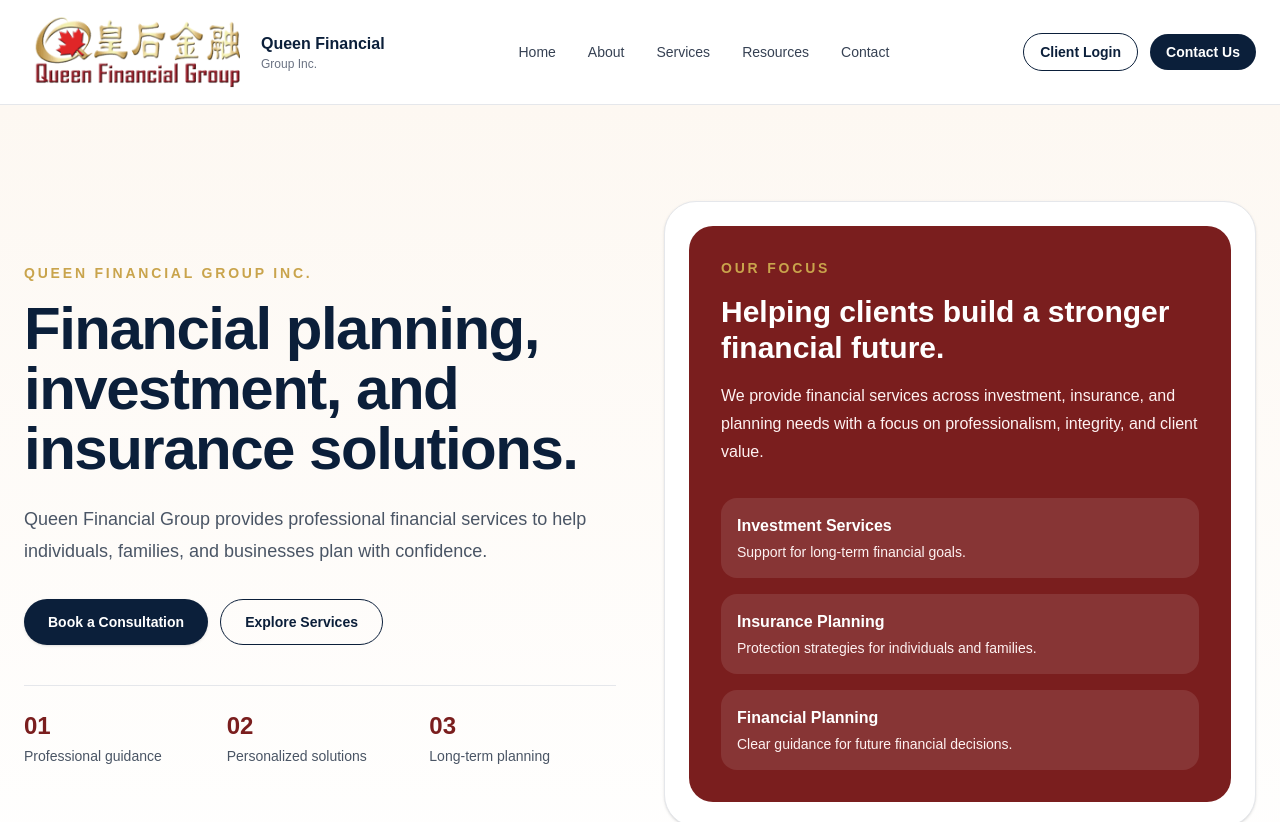
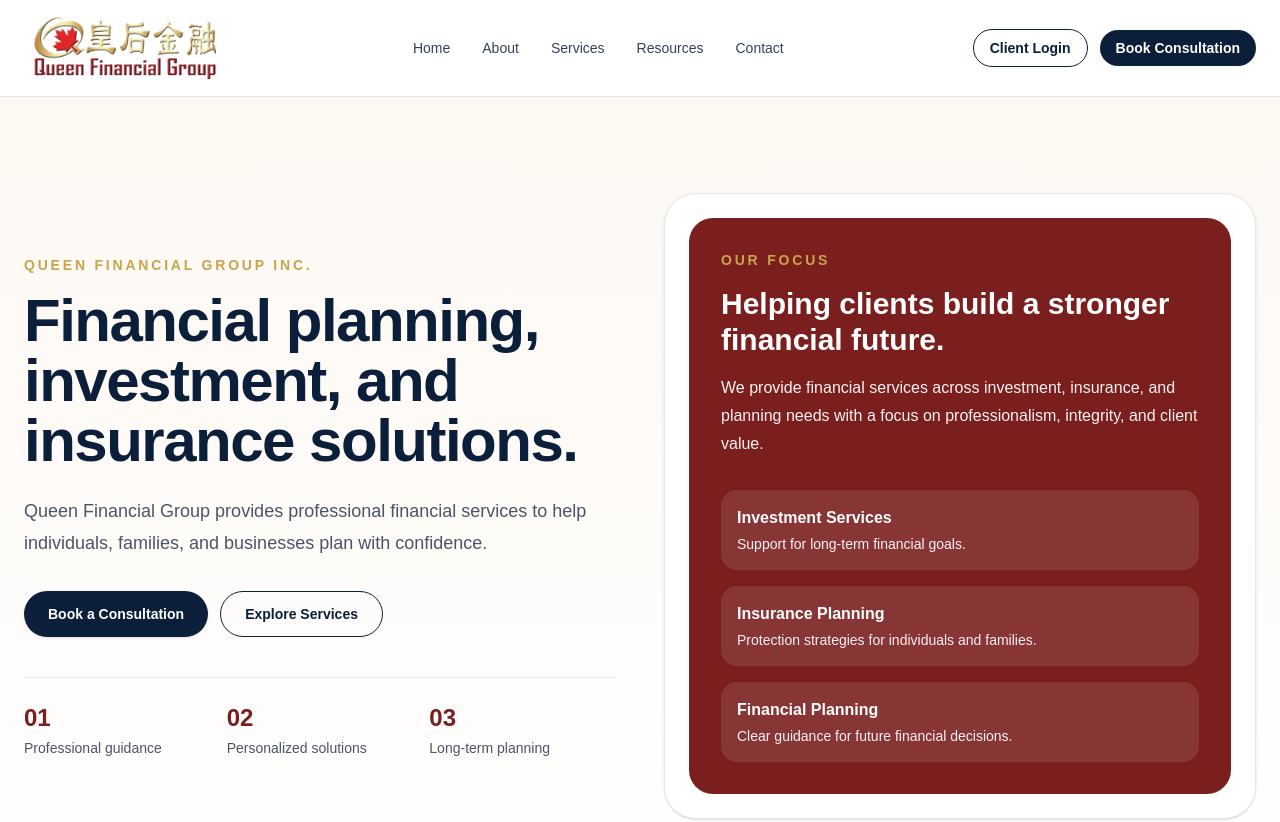
Before and after one commit to anitajiang8/queen-financial-website, a Next.js app: page / in a window 1280 px wide. Shown: the top 822 px of the page. Built offline with nearby package versions, Linux system fonts and the light colour scheme.

Commit message:
Remove redundancies in Navbar

```diff
--- a/components/Navbar.tsx
+++ b/components/Navbar.tsx
@@ -18,21 +18,15 @@
   return (
     <header className="sticky top-0 z-50 border-b border-gray-200 bg-white/95 backdrop-blur">
       <nav className="mx-auto flex max-w-7xl items-center justify-between px-6 py-4">
-        <Link href="/" className="flex items-center gap-3">
+        <Link href="/" className="flex items-center">
           <Image
             src="/images/queenfinancial-logo.png"
             alt="Queen Financial Group Inc. logo"
-            width={48}
-            height={48}
-            className="h-18 w-auto"
+            width={260}
+            height={80}
+            className="h-16 w-auto"
+            priority
           />
-
-          <div>
-            <p className="text-base font-semibold text-[#0B1F3A]">
-              Queen Financial
-            </p>
-            <p className="text-xs text-gray-500">Group Inc.</p>
-          </div>
         </Link>
 
         <div className="hidden items-center gap-8 md:flex">
@@ -59,7 +53,7 @@
             href="#contact"
             className="rounded-full bg-[#0B1F3A] px-4 py-2 text-sm font-semibold text-white transition hover:bg-[#12345f]"
           >
-            Contact Us
+            Book Consultation
           </Link>
         </div>
 
@@ -104,7 +98,7 @@
                 className="rounded-full bg-[#0B1F3A] px-4 py-2 text-center text-sm font-semibold text-white"
                 onClick={() => setIsMenuOpen(false)}
               >
-                Contact Us
+                Book Consultation
               </Link>
             </div>
           </div>
```
